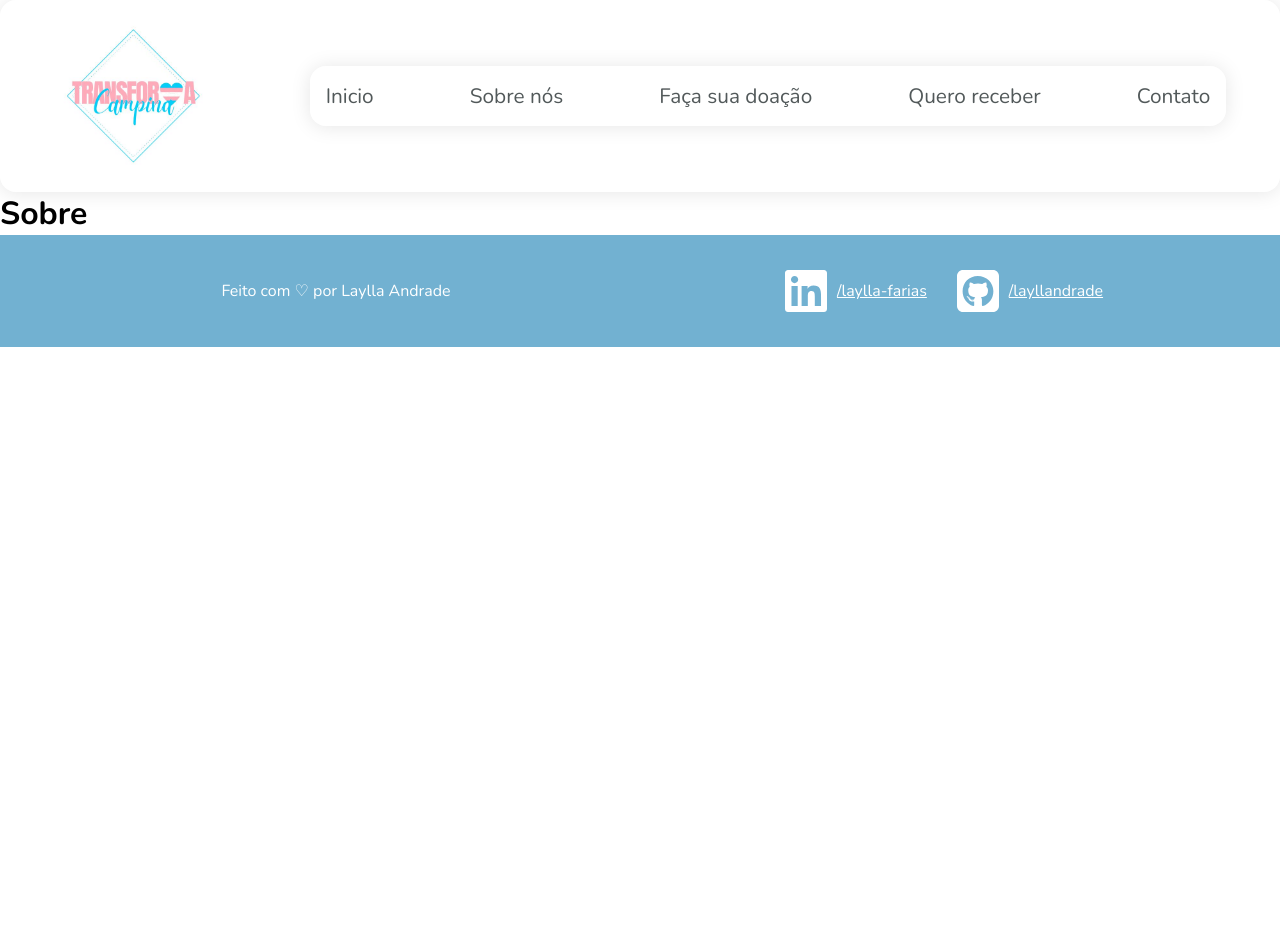
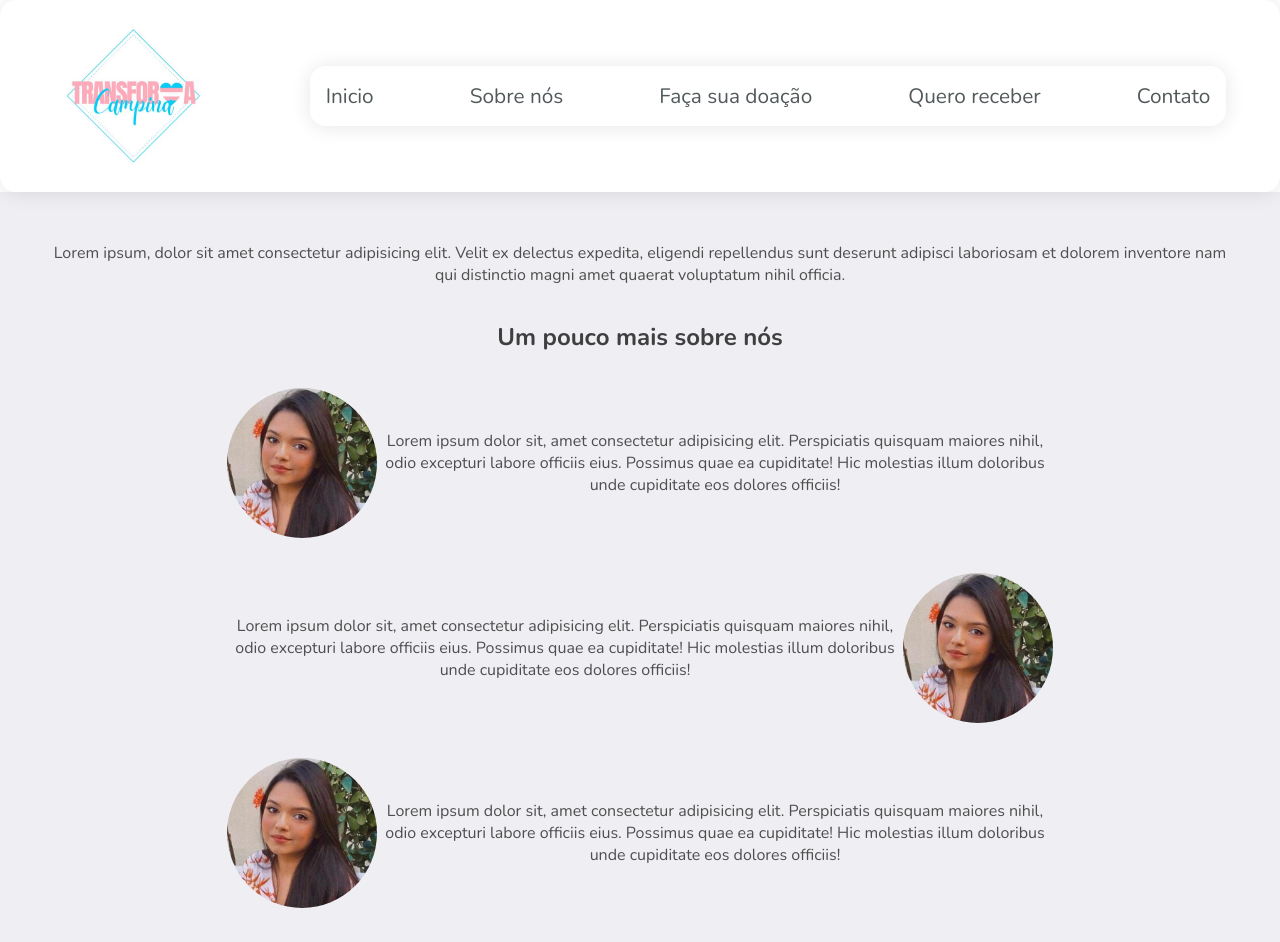
Before and after one commit to layllandrade/projeto-final-reprograma, a React (Vite) app: page /sobre in a window 1280 px wide. Shown: the top 942 px of the page. Before the commit the page ends 800 px from the top, so only its background shows below. Built offline with nearby package versions, Linux system fonts and the light colour scheme.

Commit message:
Criação da pagina sobre

```diff
--- a/src/pages/Inicio.jsx
+++ b/src/pages/Inicio.jsx
@@ -1,5 +1,5 @@
 import { Header } from "../components/Header";
-import styles from "../styles/components/inicio.module.css"
+import styles from "../styles/pages/inicio.module.css"
 import transImg from '../assets/trans.png'
 
 export function Inicio() {
--- a/src/pages/Sobre.jsx
+++ b/src/pages/Sobre.jsx
@@ -1,5 +1,27 @@
+import styles from '../styles/pages/sobre.module.css'
+import layllaImg from '../assets/laylla.jpeg'
+
 export function Sobre() {
-    return(
-      <h1>Sobre</h1>
-    )
+  return(
+    <div className={styles.sobreContainer}>
+      <p className={styles.sobreParagrafo}>Lorem ipsum, dolor sit amet consectetur adipisicing elit. Velit ex delectus expedita, eligendi repellendus sunt deserunt adipisci laboriosam et dolorem inventore nam qui distinctio magni amet quaerat voluptatum nihil officia.</p>
+      <h2 className={styles.titulo}>Um pouco mais sobre nós</h2>
+      <div className={styles.sobreContainerVoluntarios}>
+        <img className={styles.imgVoluntarios} src={layllaImg}/>
+        <p className={styles.descricaoVoluntarios}>Lorem ipsum dolor sit, amet consectetur adipisicing elit. Perspiciatis quisquam maiores nihil, odio excepturi labore officiis eius. Possimus quae ea cupiditate! Hic molestias illum doloribus unde cupiditate eos dolores officiis!</p>
+      </div>
+      <div className={styles.sobreContainerVoluntarios}>
+        <p className={styles.descricaoVoluntarios}>Lorem ipsum dolor sit, amet consectetur adipisicing elit. Perspiciatis quisquam maiores nihil, odio excepturi labore officiis eius. Possimus quae ea cupiditate! Hic molestias illum doloribus unde cupiditate eos dolores officiis!</p>
+        <img className={styles.imgVoluntarios} src={layllaImg}/>
+      </div>
+      <div className={styles.sobreContainerVoluntarios}>
+        <img className={styles.imgVoluntarios} src={layllaImg}/>
+        <p className={styles.descricaoVoluntarios}>Lorem ipsum dolor sit, amet consectetur adipisicing elit. Perspiciatis quisquam maiores nihil, odio excepturi labore officiis eius. Possimus quae ea cupiditate! Hic molestias illum doloribus unde cupiditate eos dolores officiis!</p>
+      </div>
+      <div className={styles.sobreContainerVoluntarios}>
+        <p className={styles.descricaoVoluntarios}>Lorem ipsum dolor sit, amet consectetur adipisicing elit. Perspiciatis quisquam maiores nihil, odio excepturi labore officiis eius. Possimus quae ea cupiditate! Hic molestias illum doloribus unde cupiditate eos dolores officiis!</p>
+        <img className={styles.imgVoluntarios} src={layllaImg}/>
+      </div>
+    </div>
+  )
 }
--- /dev/null
+++ b/src/styles/pages/sobre.module.css
@@ -0,0 +1,33 @@
+.sobreContainer {
+    display: flex;
+    justify-content: center;
+    align-items: center;
+    text-align: center;
+    padding: 50px;
+    flex-direction: column;
+    gap: 35px;
+    background-color: #efeff3;
+
+}
+
+.sobreParagrafo {
+    color:#464646f2;
+}
+
+.sobreContainerVoluntarios {
+    display: flex;
+    align-items: center;
+    width: 70%;
+}
+.imgVoluntarios {
+    width: 150px;
+    height: 150px;
+    border-radius: 100%;
+}
+.titulo {
+    color:rgb(64, 63, 64);
+}
+
+.descricaoVoluntarios {
+    color:#464646f2;
+}
```
Also changed, not shown: src/assets/laylla.jpeg (added), src/styles/pages/inicio.module.css (renamed from src/styles/components/inicio.module.css).
